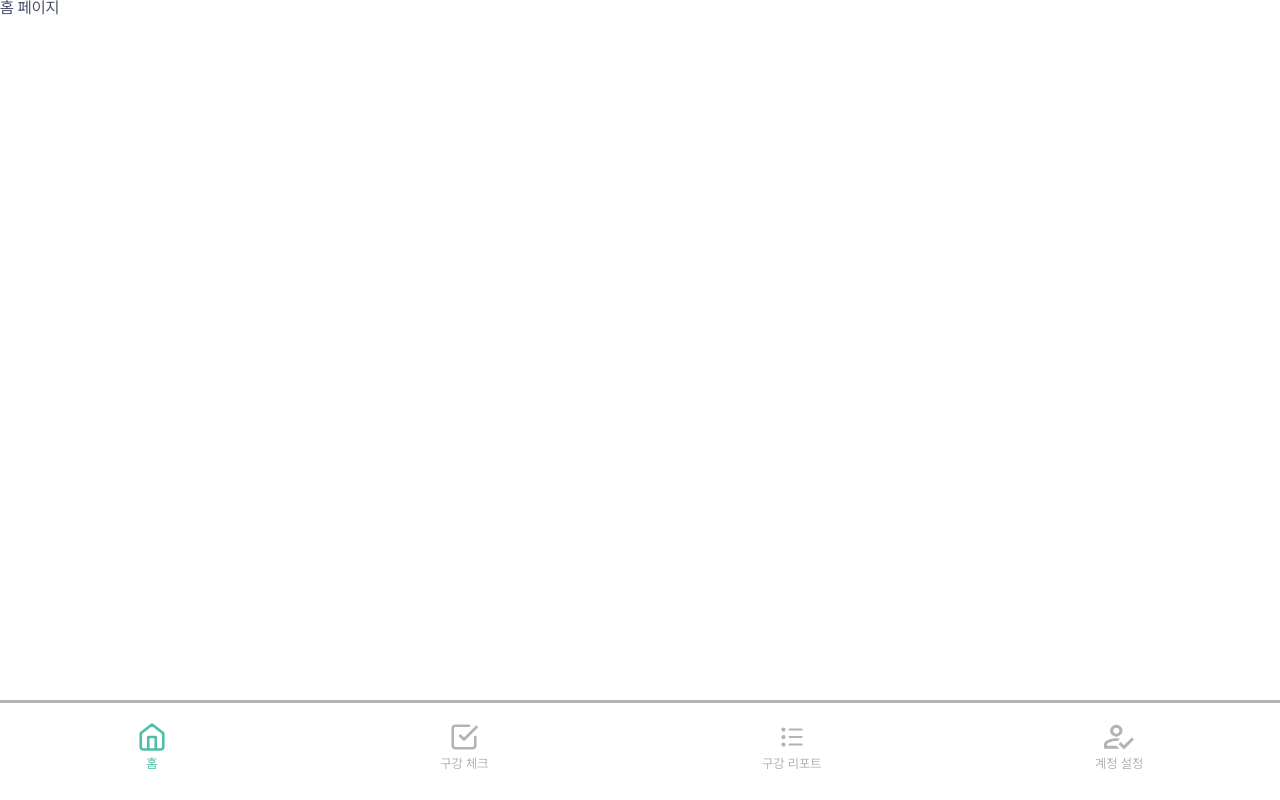
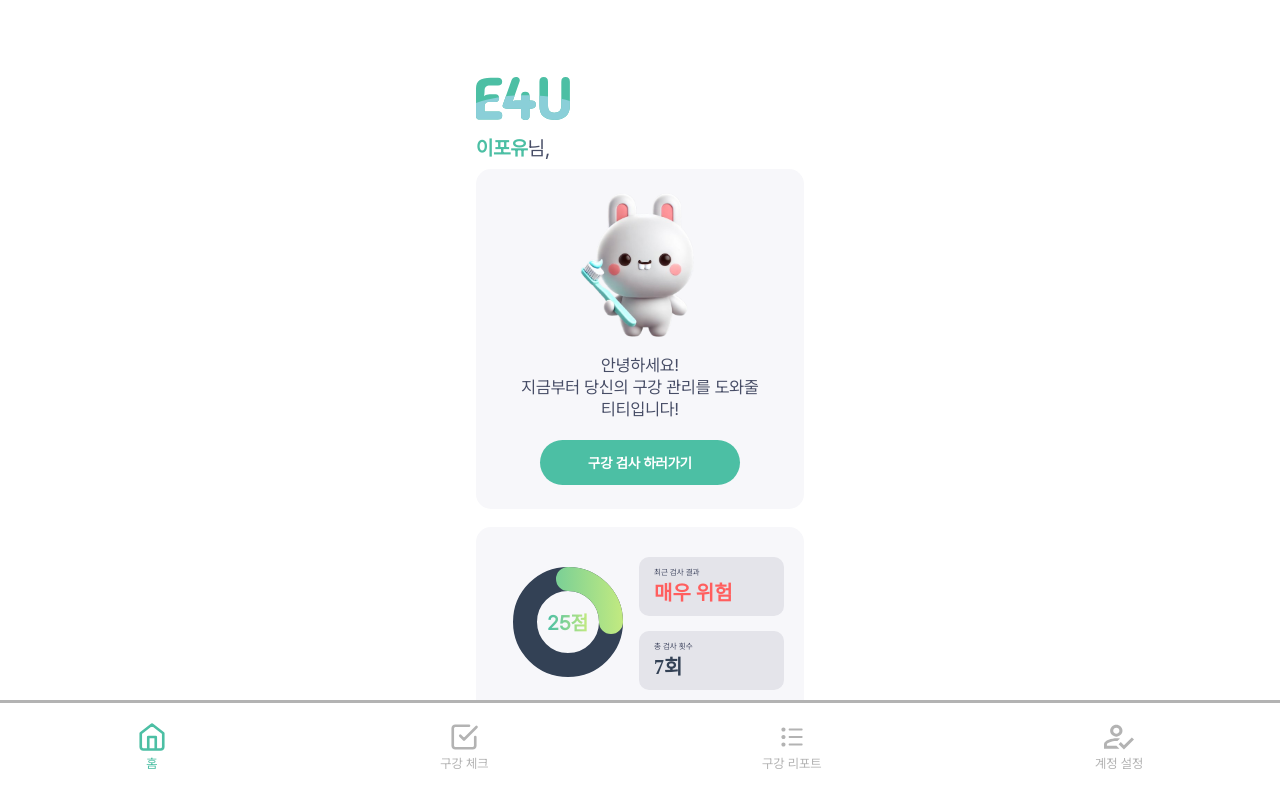
Before and after one commit to SejongUnivE4U/FE, a React (Vite) app: page /home in a window 1280 px wide. Built offline with nearby package versions, Linux system fonts and the light colour scheme.

Commit message:
feat: 도넛 차트 컴포넌트 추가, 홈 페이지 ui 구현 (#7)
* feat: 도넛 차트 컴포넌트 추가

* feat: 홈 페이지 ui 구현

---------

Co-authored-by: 강은우 <80903685+eunwoo66@users.noreply.github.com>

```diff
--- /dev/null
+++ b/src/components/ScoreDonut.tsx
@@ -0,0 +1,80 @@
+import React from 'react';
+import styled from 'styled-components';
+
+interface ScoreDonutProps {
+  score: number;
+}
+
+const ScoreDonut: React.FC<ScoreDonutProps> = ({ score }) => {
+  const radius = 43;
+  const strokeWidth = 24;
+  const circumference = 2 * Math.PI * radius;
+  const progress = (score / 100) * circumference;
+
+  return (
+    <DonutContainer>
+      <svg width="110" height="110" viewBox="0 0 110 110" fill="none">
+        <circle
+          cx="55"
+          cy="55"
+          r={radius}
+          stroke="#334155"
+          strokeWidth={strokeWidth}
+          fill="none"
+        />
+        <circle
+          cx="55"
+          cy="55"
+          r={radius}
+          stroke="url(#paint0_linear_1_514)"
+          strokeWidth={strokeWidth}
+          strokeLinecap="round"
+          strokeDasharray={`${circumference}`}
+          strokeDashoffset={`${circumference - progress}`}
+          fill="none"
+          transform="rotate(-90 55 55)"
+        />
+        <defs>
+          <linearGradient
+            id="paint0_linear_1_514"
+            x1="55"
+            y1="0"
+            x2="55"
+            y2="110"
+            gradientUnits="userSpaceOnUse"
+          >
+            <stop stopColor="#4CBFA4" />
+            <stop offset="1" stopColor="#C2EA80" />
+          </linearGradient>
+        </defs>
+      </svg>
+      <ScoreText>{score}점</ScoreText>
+    </DonutContainer>
+  );
+};
+
+const DonutContainer = styled.div`
+  position: relative;
+  display: inline-block;
+`;
+
+const ScoreText = styled.div`
+  position: absolute;
+  top: 50%;
+  left: 50%;
+  transform: translate(-50%, -50%);
+
+  text-align: center;
+  font-family: Pretendard;
+  font-size: 20px;
+  font-style: normal;
+  font-weight: 700;
+  line-height: normal;
+
+  background: linear-gradient(90deg, #4cbfa4 0%, #c2ea80 100%);
+  background-clip: text;
+  -webkit-background-clip: text;
+  -webkit-text-fill-color: transparent;
+`;
+
+export default ScoreDonut;
--- a/src/pages/home/Home.tsx
+++ b/src/pages/home/Home.tsx
@@ -1,10 +1,221 @@
-import NavBar from '../../components/NavBar';
+import React, { useState } from 'react';
+import { useNavigate } from 'react-router-dom';
+import styled from 'styled-components';
+import LogoImage from '../../../public/assets/icons/logo.svg';
+import TitiImage from '../../../public/assets/images/character.png';
+import ScoreDonut from '../../components/ScoreDonut';
+
+type StateType = 'initial' | 'overdue' | 'needsAttention' | 'healthy';
+
+const messages: Record<StateType, string> = {
+  initial: '안녕하세요!\n지금부터 당신의 구강 관리를 도와줄\n티티입니다!',
+  overdue: '구강 검사를 한지 n주가 지났어요! 지금 바로 검사해보세요!',
+  needsAttention:
+    '현재 구강 상태가 좋지 않아요! 가까운 치과를 방문해보시는 건 어때요?',
+  healthy: '훌륭해요! 건강한 상태를 유지하고 있군요! 계속해서 관리해봅시다!',
+};
 
 export default function Home() {
+  const navigate = useNavigate();
+  const [state, setState] = useState<StateType>('initial');
+
+  const userName = '이포유';
+  const score = 25;
+  const statusRisk = '매우 위험';
+  const totalChecks = 7;
+
+  const handleStateChange = (newState: StateType) => {
+    setState(newState);
+  };
+
   return (
-    <>
-      홈 페이지
-      <NavBar></NavBar>
-    </>
+    <Container>
+      <ContentsContainer>
+        <Header>
+          <Logo src={LogoImage} alt="E4U 로고" />
+          <UserGreeting>
+            <UserName>{userName}</UserName>님,
+          </UserGreeting>
+        </Header>
+
+        <CharacterSection>
+          <CharacterImage src={TitiImage} alt="Titi 캐릭터" />
+          <CharacterMessage>{messages[state]}</CharacterMessage>
+          <ActionButton onClick={() => navigate('/oral-check')}>
+            구강 검사 하러가기
+          </ActionButton>
+        </CharacterSection>
+
+        <StatusSection>
+          <ScoreContainer>
+            <ScoreDonut score={score} />
+          </ScoreContainer>
+          <StatusTextContainer>
+            <StatusBox>
+              <StatusBoxLabel>최근 검사 결과</StatusBoxLabel>
+              <StatusRisk>{statusRisk}</StatusRisk>
+            </StatusBox>
+            <StatusBox>
+              <StatusBoxLabel>총 검사 횟수</StatusBoxLabel>
+              <TotalChecksCount>{totalChecks}회</TotalChecksCount>
+            </StatusBox>
+          </StatusTextContainer>
+        </StatusSection>
+      </ContentsContainer>
+    </Container>
   );
 }
+
+const Container = styled.div`
+  display: flex;
+  flex-direction: column;
+  justify-content: center;
+  align-items: center;
+  margin-top: 77px;
+`;
+
+const ContentsContainer = styled.div`
+  display: flex;
+  flex-direction: column;
+  width: 328px;
+`;
+
+const Header = styled.div`
+  text-align: left;
+  width: 100%;
+  margin-bottom: 10px;
+  display: flex;
+  flex-direction: column;
+  align-items: flex-start;
+`;
+
+const Logo = styled.img`
+  width: 94.4px;
+  height: auto;
+`;
+
+const UserGreeting = styled.p`
+  font-family: Pretendard;
+  font-size: 20px;
+  font-style: normal;
+  font-weight: 500;
+  line-height: 22px;
+  color: ${({ theme }) => theme.colors.primaryText};
+  margin-top: 17px;
+`;
+
+const UserName = styled.span`
+  color: ${({ theme }) => theme.colors.primaryGreen};
+  font-weight: 700;
+`;
+
+const CharacterSection = styled.div`
+  height: 340px;
+  flex-shrink: 0;
+  border-radius: 15px;
+  background: #f7f7fa;
+  display: flex;
+  flex-direction: column;
+  align-items: center;
+  width: 100%;
+`;
+
+const CharacterImage = styled.img`
+  margin-top: 10px;
+  width: 136px;
+  height: auto;
+`;
+
+const CharacterMessage = styled.p`
+  font-family: Pretendard;
+  font-size: 17px;
+  font-style: normal;
+  font-weight: 400;
+  line-height: 22px;
+  text-align: center;
+  color: ${({ theme }) => theme.colors.primaryText};
+  margin-bottom: 20px;
+  white-space: pre-line;
+`;
+
+const ActionButton = styled.button`
+  display: flex;
+  width: 200px;
+  height: 45px;
+  justify-content: center;
+  align-items: center;
+  background-color: ${({ theme }) => theme.colors.primaryGreen};
+  color: #fff;
+  border: none;
+  border-radius: 50px;
+  font-family: Pretendard;
+  font-size: 14px;
+  font-style: normal;
+  font-weight: 700;
+  line-height: 24px;
+  cursor: pointer;
+`;
+
+const StatusSection = styled.div`
+  display: flex;
+  align-items: center;
+  justify-content: space-between;
+  width: 100%;
+  height: 192px;
+  background: #f7f7fa;
+  border-radius: 15px;
+  padding: 20px;
+  margin-top: 18px;
+`;
+
+const ScoreContainer = styled.div`
+  display: flex;
+  justify-content: center;
+  align-items: center;
+  flex: 1;
+`;
+
+const StatusTextContainer = styled.div`
+  display: flex;
+  flex-direction: column;
+  gap: 15px;
+  flex: 1;
+`;
+
+const StatusBox = styled.div`
+  background: #e4e4ea;
+  width: 145px;
+  height: 59px;
+  padding: 10px 15px;
+  border-radius: 10px;
+`;
+
+const StatusBoxLabel = styled.p`
+  font-family: Pretendard;
+  font-size: 8px;
+  font-style: normal;
+  font-weight: 500;
+  line-height: normal;
+  color: ${({ theme }) => theme.colors.primaryText};
+  margin-bottom: 5px;
+`;
+
+const StatusRisk = styled.p`
+  font-family: Pretendard;
+  color: #ff5e5e;
+  font-family: 'Pretendard Variable';
+  font-size: 20px;
+  font-style: normal;
+  font-weight: 700;
+  line-height: 22px;
+`;
+
+const TotalChecksCount = styled.p`
+  font-family: Pretendard;
+  color: #334155;
+  font-family: 'Pretendard Variable';
+  font-size: 20px;
+  font-style: normal;
+  font-weight: 700;
+  line-height: 22px;
+`;
```
Also changed, not shown: public/assets/images/character.png (added).
